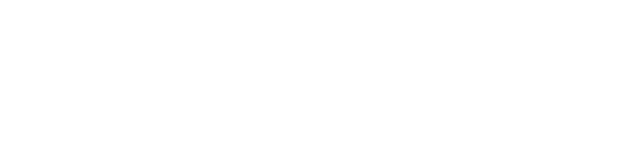
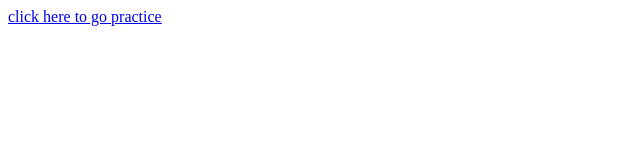
Before and after one commit to sumiyaa3/Sample.html, a plain HTML site: page index.html in a window 1280 px wide. Shown: the whole page, without its empty margins (0-640 px from the left). Drawn offline with Linux system fonts and the light colour scheme.

Commit message:
added practice

```diff
--- a/index.html
+++ b/index.html
@@ -6,6 +6,6 @@
     <title>Document</title>
 </head>
 <body>
-
+    <a href="practice.html" target="_blank" >click here to go practice</a>
 </body>
 </html>
```
